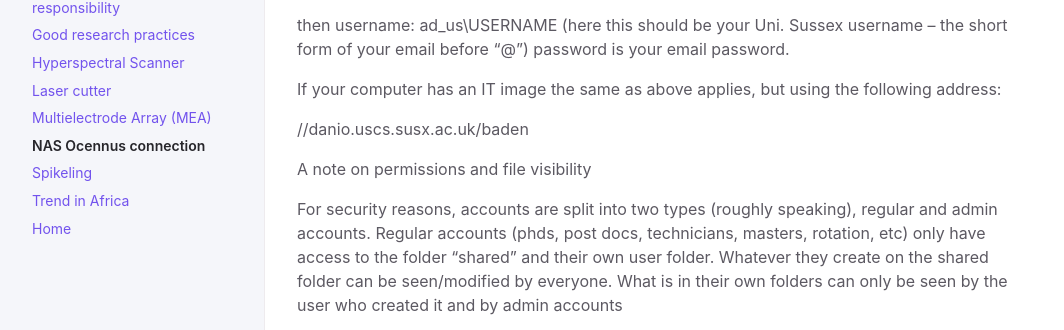
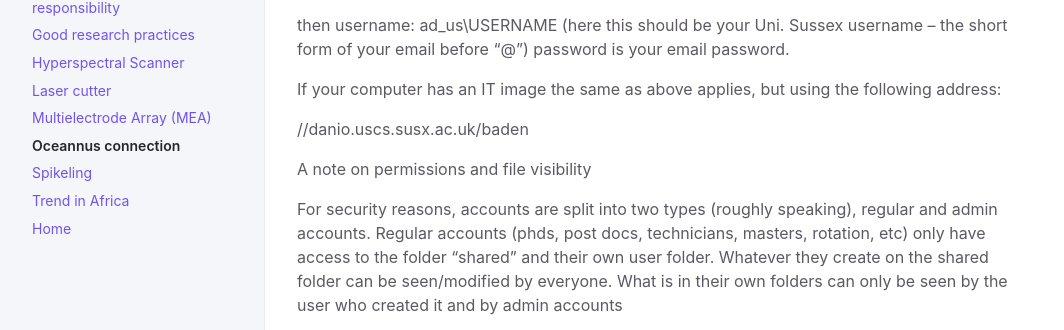
Before and after one commit to BadenLab/know-how, a Jekyll site: the page built from docs/backup_systems/oceannus_connection.md, in a window 1280 px wide. Shown: the part 327-657 px from the top of the page, without its empty margins (107-1171 px from the left). Built offline with Jekyll 4.4.1, drawn with Linux system fonts in a browser that asks for light colours.

Commit message:
fix files name

```diff
--- a/docs/backup_systems/oceannus_connection.md
+++ b/docs/backup_systems/oceannus_connection.md
@@ -1,6 +1,6 @@
 ---
 layout: page
-title: NAS Ocennus connection
+title: Oceannus connection
 #parent: prototyping-tools
 permalink: /docs/backup_systems/oceannus_connection
 ---
```
